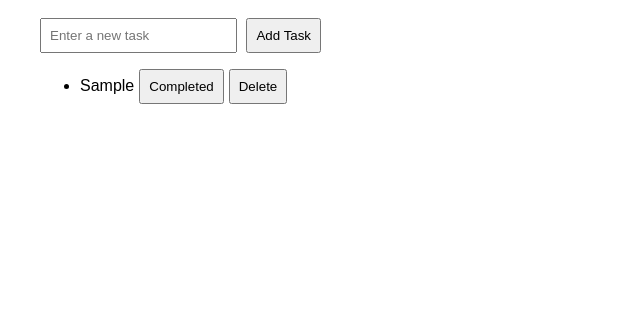
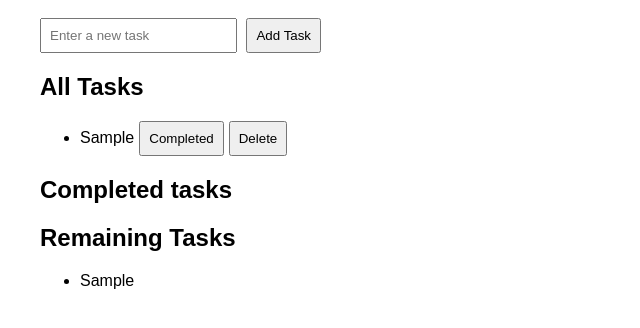
Before and after one commit to Miho27ForLife/task-tracker, a plain HTML site: page index.html in a window 1280 px wide. Both pictures are taken after typing "Sample" into the empty fields and a click on the button "Add Task". Shown: the part 80-408 px from the top of the page, without its empty margins (0-640 px from the left). Drawn offline with Linux system fonts and the light colour scheme.

Commit message:
something dynamic

```diff
--- a/index.html
+++ b/index.html
@@ -10,8 +10,15 @@
 
     <input type="text" id="taskInput" placeholder="Enter a new task">
     <button id="addTaskBtn">Add Task</button>
+    <h2>All Tasks</h2>
+    <ul id="taskList"></ul>
 
-    <ul id="taskList"></ul>
+    <h2>Completed tasks</h2>
+    <ul id="comList"></ul>
+
+    <h2>Remaining Tasks</h2>
+    <ul id="remList"></ul>
+
 
     <script src="script.js"></script>
 </body>
--- a/script.js
+++ b/script.js
@@ -7,6 +7,8 @@ if (localStorage.getItem("tasks")) {
 const addTaskBtn = document.getElementById("addTaskBtn");
 const taskInput = document.getElementById("taskInput");
 const taskList = document.getElementById("taskList");
+const comList = document.getElementById("comList");
+const remList = document.getElementById("remList");
 renderTask();
 // Load from localStorage here (optional)
 // then helper function
@@ -43,6 +45,8 @@ function addTask(){
 function renderTask() {
     // 1. Clear the current list in the DOM
     taskList.innerHTML = "";
+    remList.innerHTML = "";
+    comList.innerHTML = "";
 
     // 2. Loop over the tasks array
     tasks.forEach(function(task) {
@@ -65,8 +69,18 @@ function renderTask() {
 
         });
         if (task.completed === true) {
+            const ci = document.createElement("li");
+            ci.textContent = task.text;
+            comList.appendChild(ci);
+
+
             completedBtn.textContent = "Uncomplete";
             li.style.textDecoration = "line-through";};
+        if (task.completed === false) {
+            const ri = document.createElement("li");
+            ri.textContent = task.text;
+            remList.appendChild(ri);};
+
         li.appendChild(completedBtn);
         li.appendChild(deleteBtn);
         taskList.appendChild(li);
```
